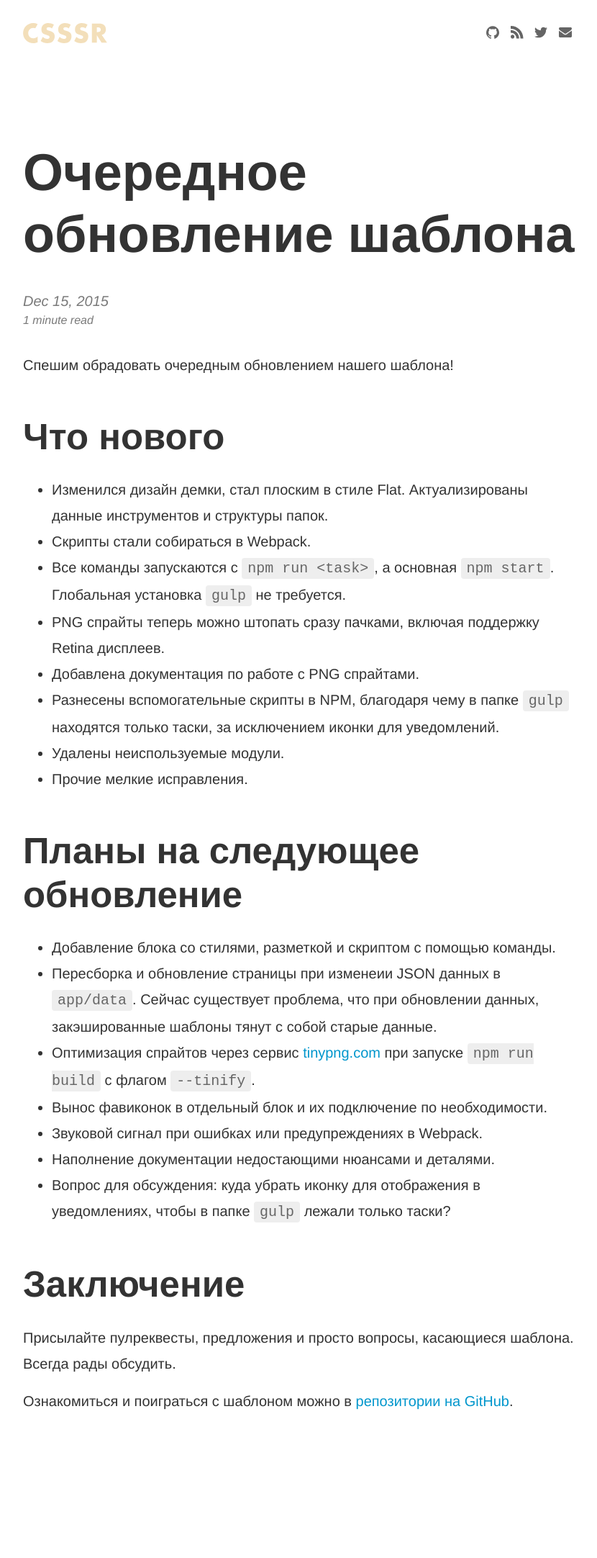
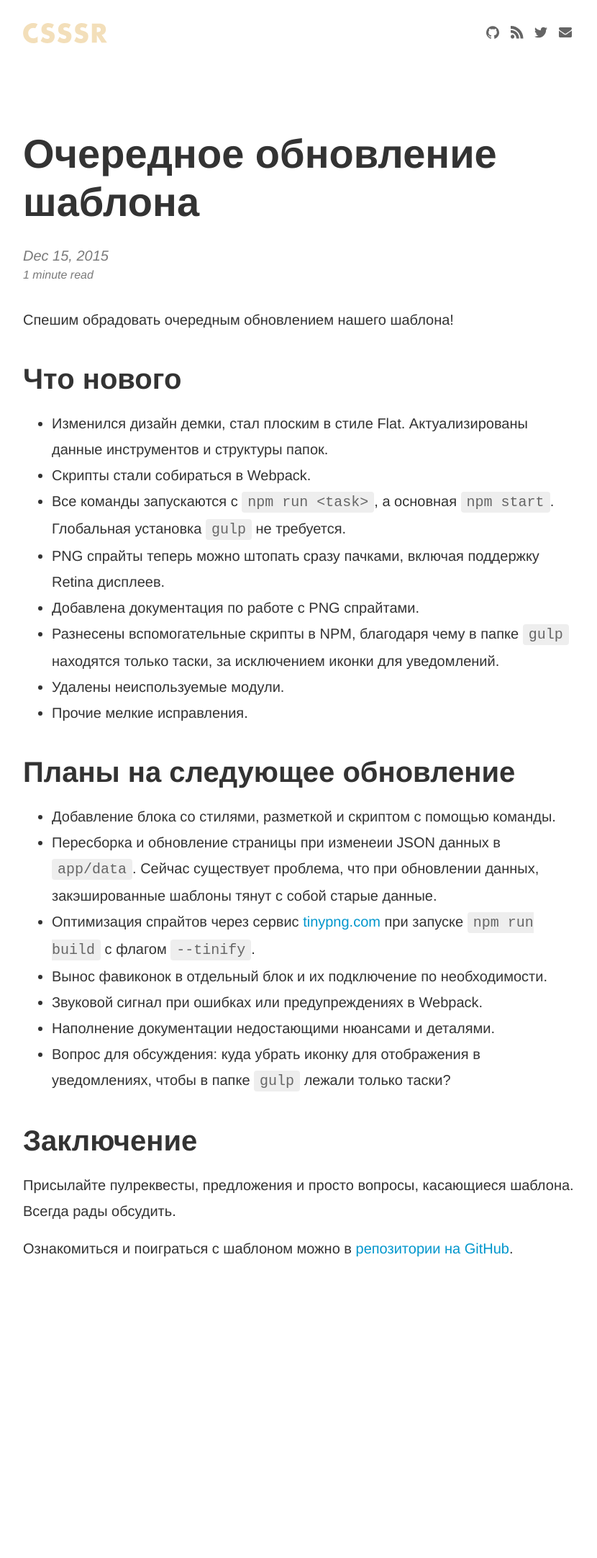
Before and after one commit to vislogurov/csssr.github.io, a Jekyll site: the page built from _posts/2015-12-15-yet-another-template-update.md, in a window 1280 px wide. Shown: the whole page at 72% size, without its empty margins (224-1054 px from the left). Built offline with Jekyll 4.4.1, drawn with Linux system fonts in a browser that asks for light colours; Markdown is read by kramdown in place of the engine named in the settings; after the commit the page ends 1952 px from its top, so only the background shows below that.

Commit message:
Update _main.scss

```diff
--- a/_sass/_main.scss
+++ b/_sass/_main.scss
@@ -460,12 +460,12 @@ h6,
 @media screen and (min-width: 64em) {
   .h1,
   h1 {
-    font-size: 4.498rem;
+    font-size: 3.5rem;
   }
 
   .h2,
   h2 {
-    font-size: 3.18rem;
+    font-size: 2.5rem;
   }
 
   .h3,
```
